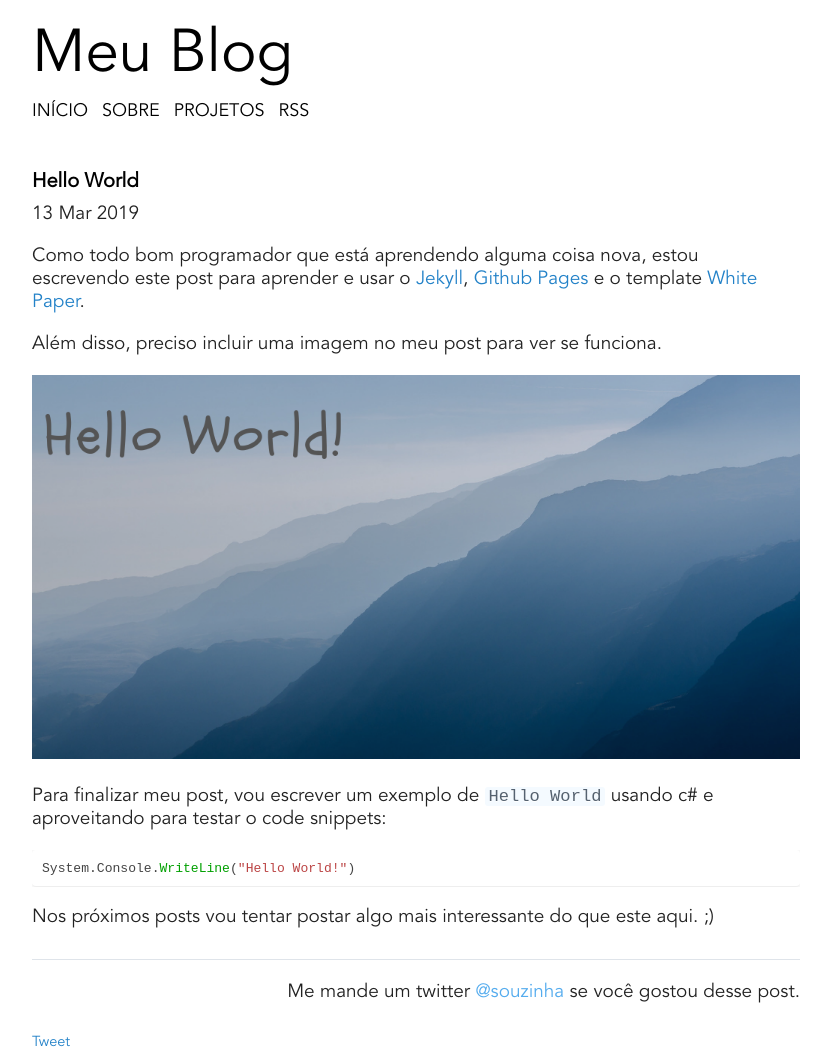
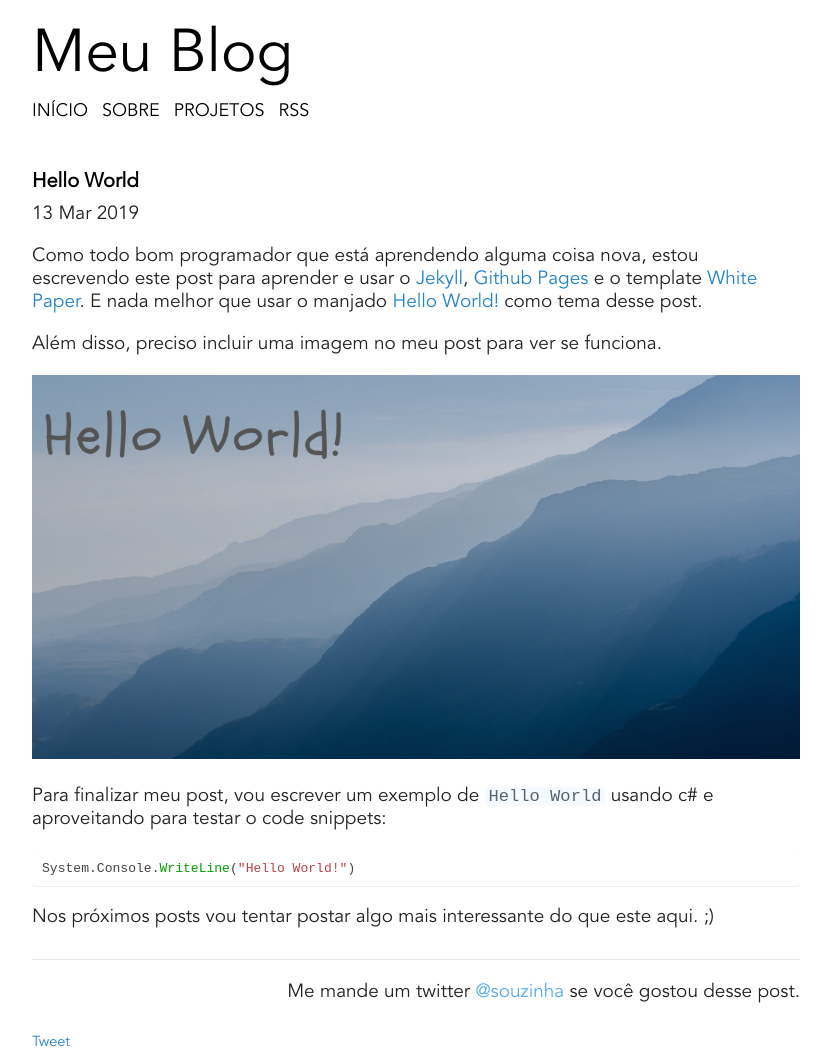
Before and after one commit to fabio-neves/fabio-neves.github.io, a Jekyll site: the page built from _posts/2019-03-13-hello-world.md, in a window 1280 px wide. Shown: the whole page, without its empty margins (224-1055 px from the left). Built offline with Jekyll 4.4.1, drawn with Linux system fonts in a browser that asks for light colours; comment, search, counter and statistics services are not loaded.

Commit message:
Altera post Hello World!

```diff
--- a/_posts/2019-03-13-hello-world.md
+++ b/_posts/2019-03-13-hello-world.md
@@ -5,7 +5,7 @@ date:   2019-03-13
 permalink: "/2019/03/hello-world.html"
 categories: welcome
 ---
-Como todo bom programador que está aprendendo alguma coisa nova, estou escrevendo este post para aprender e usar o [Jekyll][jekyll-docs]{:target="_blank"}, [Github Pages][github-pages]{:target="_blank"} e o template [White Paper][white-paper]{:target="_blank"}.
+Como todo bom programador que está aprendendo alguma coisa nova, estou escrevendo este post para aprender e usar o [Jekyll][jekyll-docs]{:target="_blank"}, [Github Pages][github-pages]{:target="_blank"} e o template [White Paper][white-paper]{:target="_blank"}. E nada melhor que usar o manjado [Hello World!][hello-world-wiki]{:target="_blank"} como tema desse post.
 
 Além disso, preciso incluir uma imagem no meu post para ver se funciona.
 
@@ -22,3 +22,4 @@ Nos próximos posts vou tentar postar algo mais interessante do que este aqui. ;
 [github-pages]: https://pages.github.com/
 [jekyll-docs]: https://jekyllrb.com/docs/home
 [white-paper]: https://github.com/vinitkumar/white-paper
+[hello-world-wiki]: https://en.wikipedia.org/wiki/%22Hello,_World!%22_program
```
